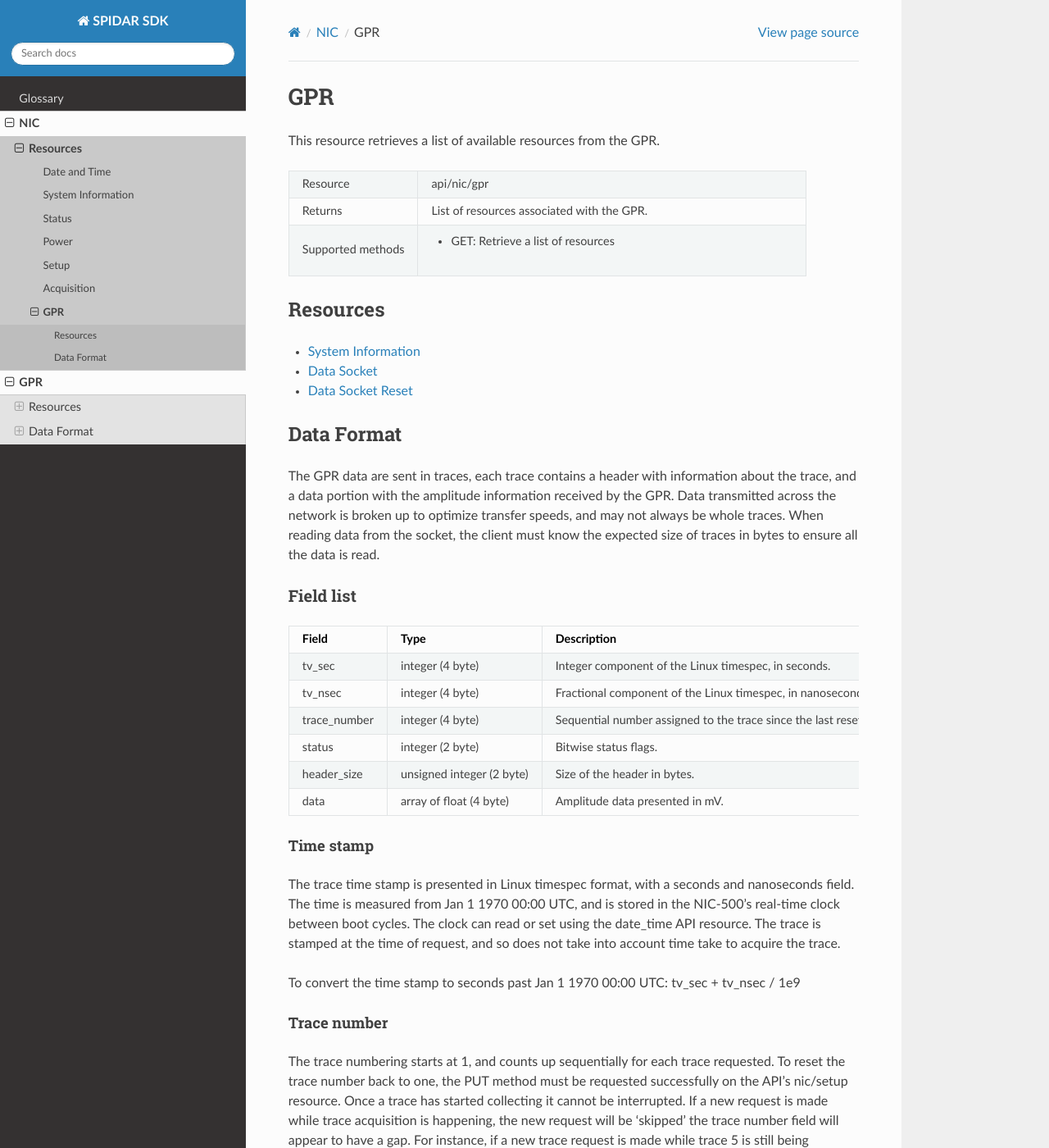
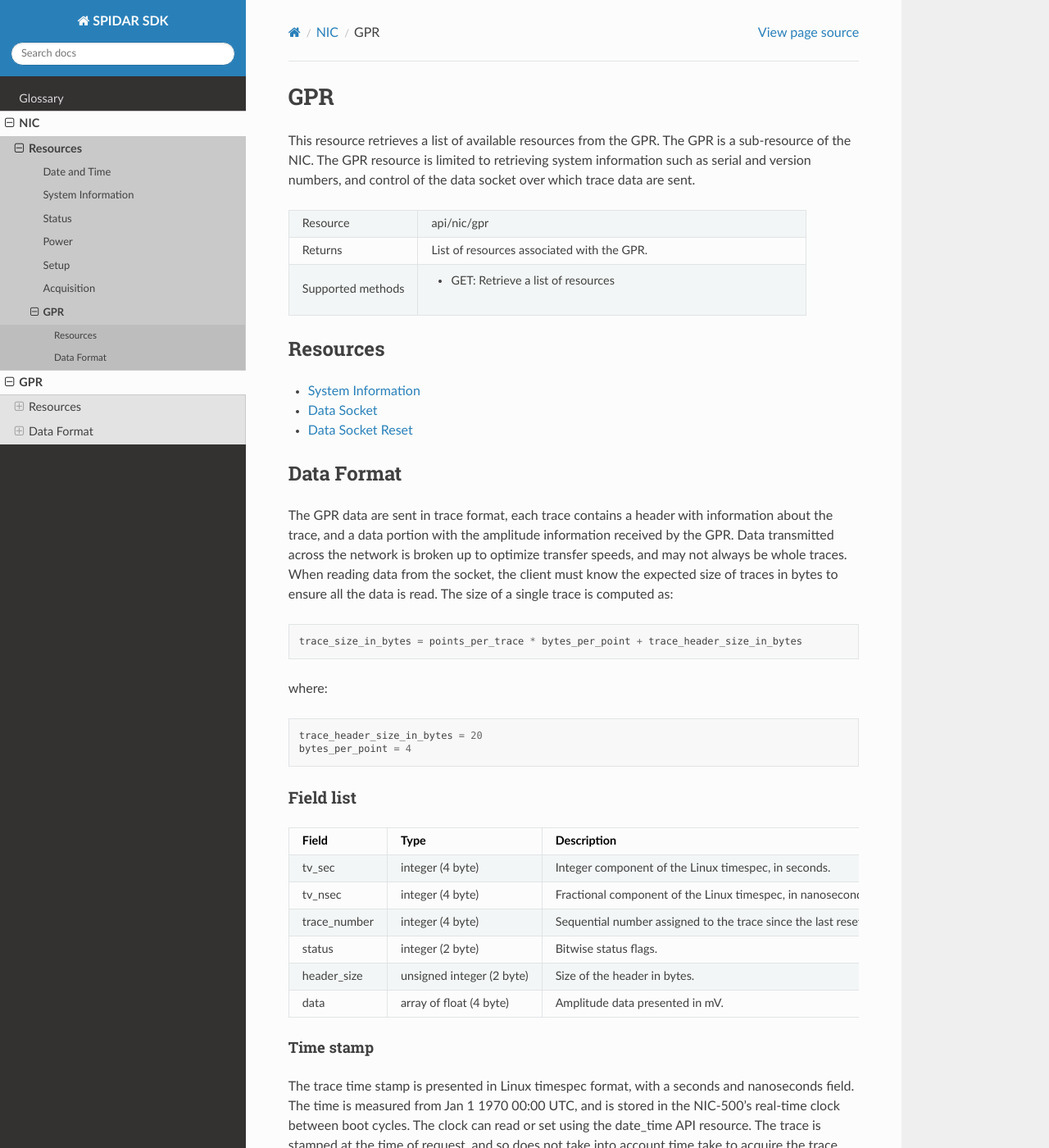
Before and after one commit to SensoftInc/spidar-sdk, a Sphinx documentation site: the page built from docs/gpr.rst, in a window 1280 px wide and 1400 px high. Shown: the whole window at 82% size. Built offline with Sphinx 7.4.7 and the Read the Docs theme 2.0.0, drawn with Linux system fonts in a browser that asks for light colours.

```diff
--- a/docs/gpr.rst
+++ b/docs/gpr.rst
@@ -2,7 +2,9 @@
 GPR
 ***
 
-This resource retrieves a list of available resources from the GPR.
+This resource retrieves a list of available resources from the GPR. The GPR is a sub-resource of the NIC. The GPR
+resource is limited to retrieving system information such as serial and version numbers, and control of the data
+socket over which trace data are sent.
 
 .. list-table::
    :widths: 25 75
@@ -29,10 +31,21 @@ Resources
 Data Format
 ===========
 
-The GPR data are sent in traces, each trace contains a header with information about the trace, and a data portion
+The GPR data are sent in trace format, each trace contains a header with information about the trace, and a data portion
 with the amplitude information received by the GPR. Data transmitted across the network is broken up to optimize
 transfer speeds, and may not always be whole traces. When reading data from the socket, the client must know the
-expected size of traces in bytes to ensure all the data is read.
+expected size of traces in bytes to ensure all the data is read. The size of a single trace is computed as:
+
+.. code-block::
+
+   trace_size_in_bytes = points_per_trace * bytes_per_point + trace_header_size_in_bytes
+
+where:
+
+.. code-block::
+
+   trace_header_size_in_bytes = 20
+   bytes_per_point = 4
 
 Field list
 ----------
```
Also changed, not shown: docs/index.rst (+7 -1 lines).
